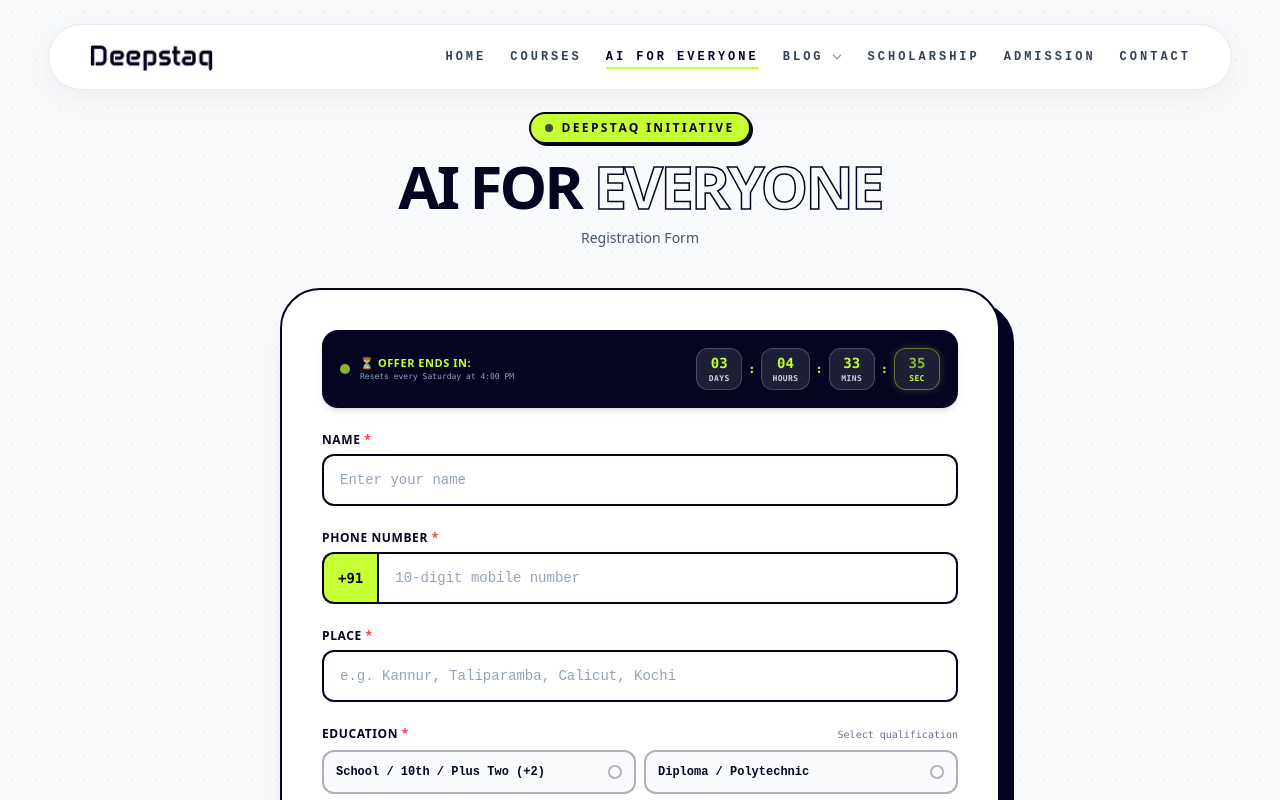
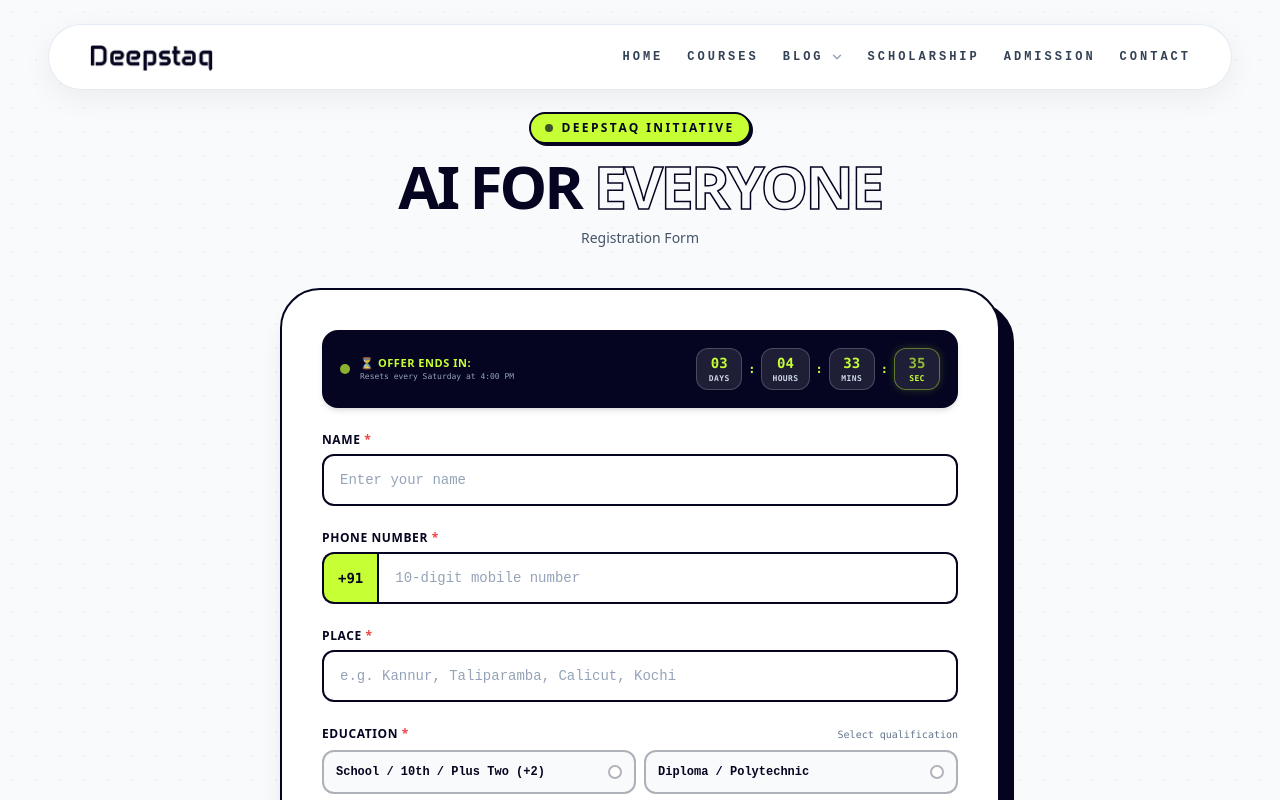
Before and after one commit to Adarshpm-0707/register-form-dq, a React (Create React App) app: page /ai-for-everyone in a window 1280 px wide. Shown: the top 800 px of the page. Built offline with nearby package versions, Linux system fonts and the light colour scheme.

Commit message:
add new pahge aifor every one

```diff
--- a/src/components/Navbar.jsx
+++ b/src/components/Navbar.jsx
@@ -127,9 +127,7 @@
   const navLinks = [
     { name: "HOME", path: "/" },
     { name: "COURSES", path: "/programs" },
-    { name: "AI FOR EVERYONE", path: "/ai-for-everyone" },
     { name: "BLOG", path: "/blog", hasBlogDropdown: true },
-
     { name: "SCHOLARSHIP", path: "/scholarship" },
     { name: "ADMISSION", path: "/admission" },
     { name: "CONTACT", path: "/contact" },
```
